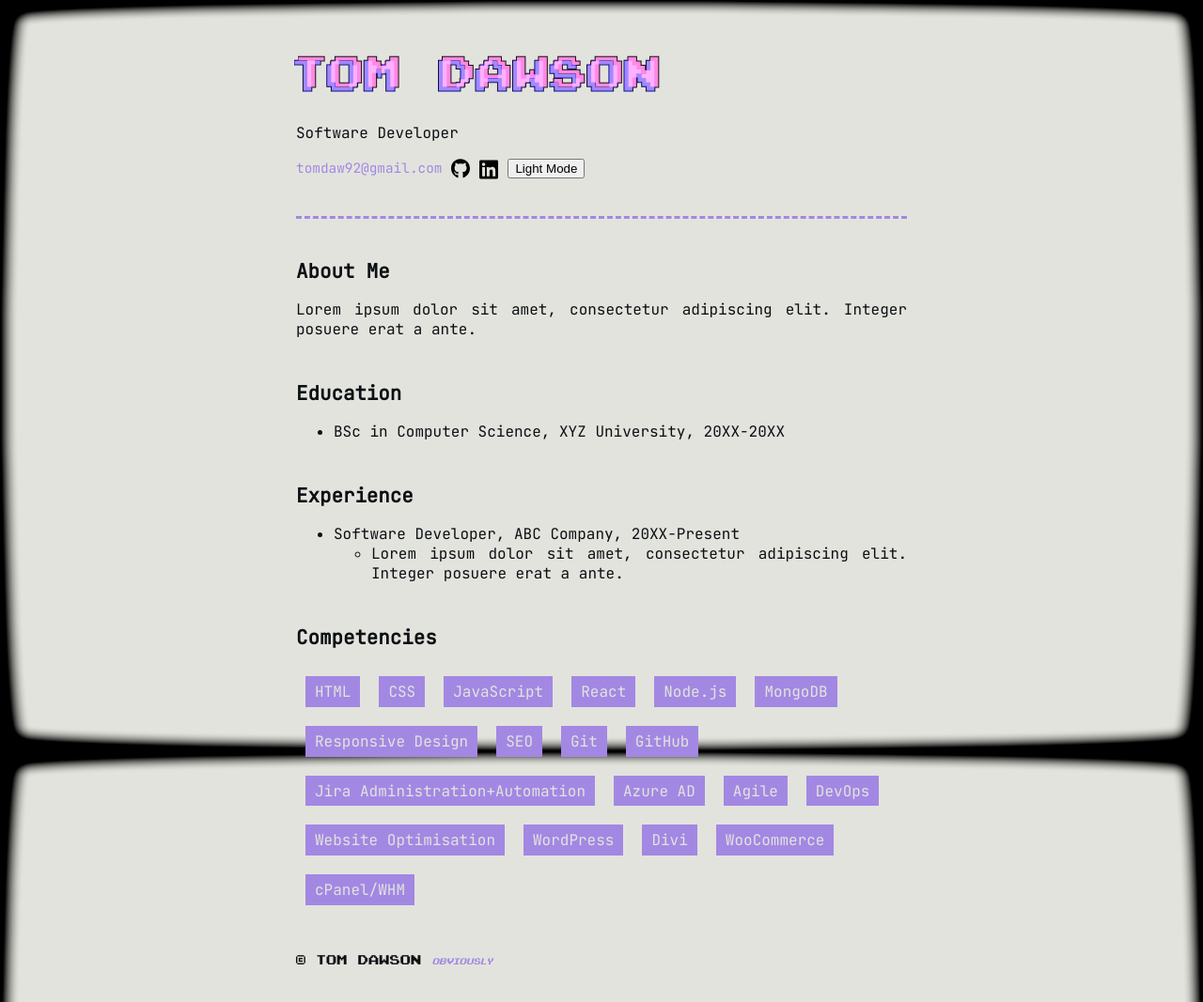
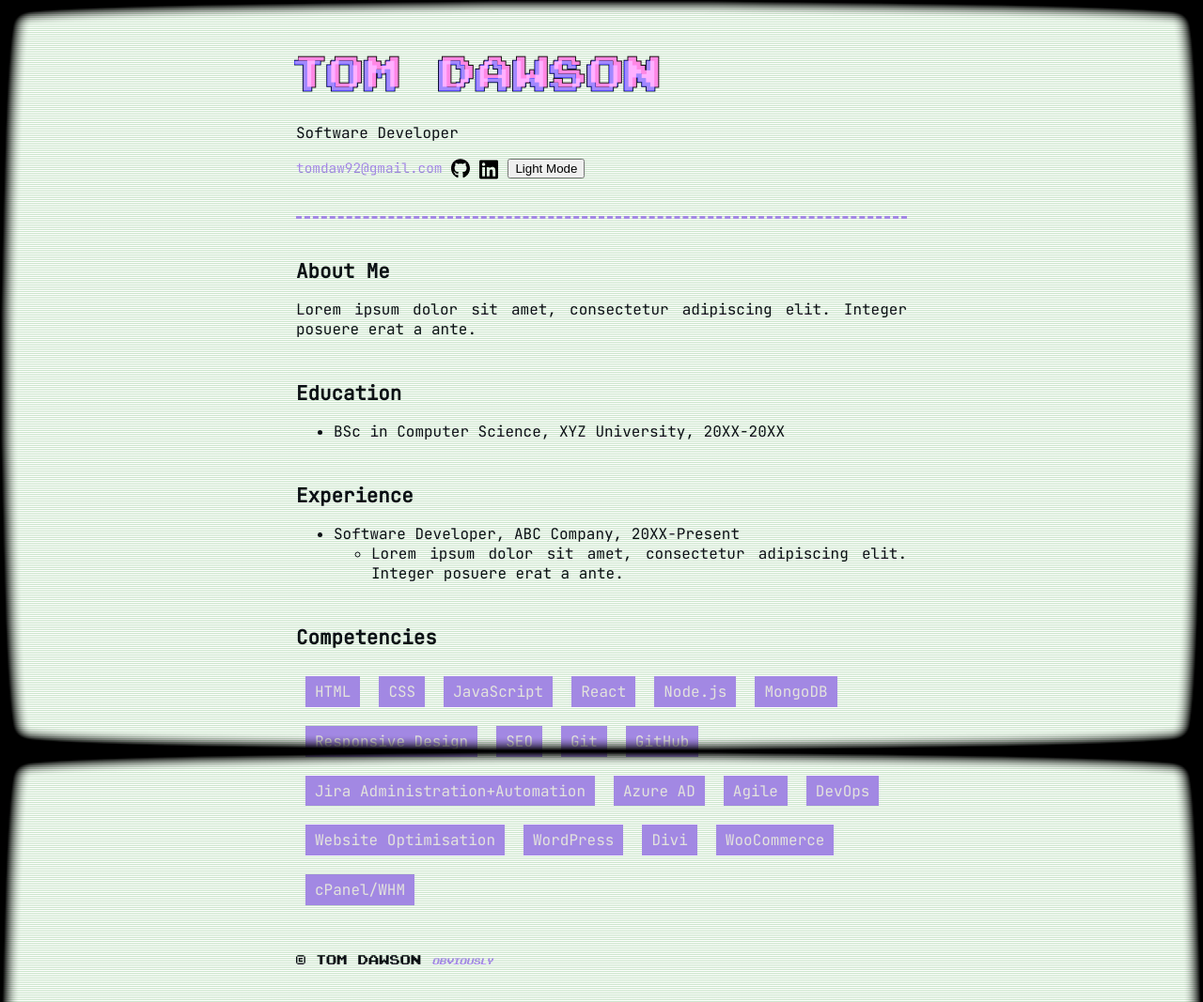
Before and after one commit to TomDawson/cv, a PHP site: page / in a window 1280 px wide. Shown: the whole page at 94% size. Run offline with PHP 8.4, Linux system fonts and the light colour scheme.

Commit message:
CRT effects in full swing, broke light mode.

```diff
--- a/index.html
+++ b/index.html
@@ -52,8 +52,8 @@
   <meta itemprop="knowsAbout" content="HTML, CSS, JavaScript, Sass, React, Node.js, MongoDB, Git, GitHub, SEO, Web Optimisation, WordPress, WooCommerce, Divi, cPanel/WHM, Jira Administration/Automation, Azure AD, Agile, DevOps">
 </head>
 <body>
-  <div id="crt-wrapper">
-    <div id="site-wrapper"> <!-- class="scanlines" -->
+  <div id="site-wrapper">
+    <div id="crt"></div>
     <header class="container">
       <h1 class="chromatic-abberation"><span id="h1-tom">Tom</span> <span id="h1-dawson">Dawson</span></h1>
       <p>Software Developer</p>
@@ -165,7 +165,6 @@
       </filter>
     </svg>
   </div>
-  </div>
   <!-- Asynchronous JS -->
   <script src="scripts/script.js"></script>
 </body>
--- a/styles/style.css
+++ b/styles/style.css
@@ -42,7 +42,7 @@ html[data-theme='dark'] {
   --accent-1: #A288E3;
   --accent-2: #A288E3;
   --scanline-after: rgba(0, 102, 0, 0.226);
-  --scanline-before: rgba(0, 94, 0, 0.24);
+  --scanline-before: rgba(0, 102, 0, 0.226);
   --highlight-background: var(--text);
   --highlight-text: var(--background);
 }
@@ -58,24 +58,13 @@ body {
   background-color: var(--background);
   margin: 0;
   padding: 0;
-  /* CRT Lines
   background: repeating-linear-gradient(
     0deg,
     var(--scanline-after),
     var(--scanline-before) 1px,
     transparent 1px,
     transparent 2px
-  );*/
-}
-
-#crt-wrapper {
-    background-image: url('../images/crt.png');
-    background-repeat: no-repeat;
-    background-size: 100% 100%;
-    background-attachment: fixed;
-    pointer-events: none;
-    position: relative;
-    z-index: 100;
+  );
 }
 
 #site-wrapper {
@@ -86,7 +75,19 @@ body {
   gap:0px; /* no spacing between containers */
   pointer-events: auto;
   position: relative;
-  z-index:-1;
+  z-index: 1;
+}
+
+#crt {
+  background-image: url('../images/crt.png');
+  background-repeat: no-repeat;
+  background-size: 100% 100%;
+  background-attachment: fixed;
+  pointer-events: none;
+  height: 100%;
+  width: 100%;
+  position: absolute;
+  z-index: 3;
 }
 
 .container {
@@ -96,10 +97,14 @@ body {
   margin-left: auto;
   margin-right: auto;
   box-sizing: border-box;
+  position: relative;
+  z-index: 2;
 }
 
 .sub-container {
   padding: 0px 0px 10px 0px;
+  position: relative;
+  z-index: 2;
 }
 
 .flex-container {
@@ -109,6 +114,8 @@ body {
   flex-wrap: wrap;
   padding-inline-start: 0px;
   width: calc(100% + 10px);
+  position: relative;
+  z-index: 2;
 }
 
 .flex-container > li {
@@ -116,6 +123,8 @@ body {
   text-align: center;
   padding: 7px 10px 5px 10px;
   margin: 10px;
+  position: relative;
+  z-index: 2;
 }
 
 .primary-skill {
@@ -248,8 +257,3 @@ footer.container {
 ::-webkit-scrollbar-track { /* Background */
   background: var(--background);
 }
-
-
-section:hover {
-  background-color: rgba(0, 162, 255, 0.199);
-}
```
Lines whose indentation alone changed are shown as unchanged.
